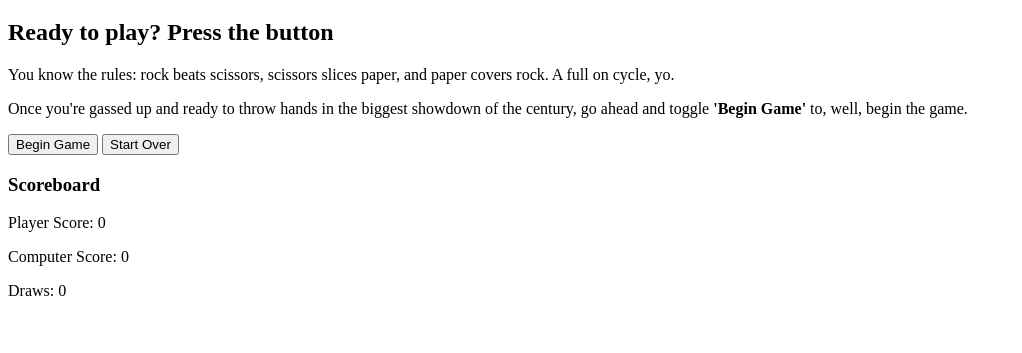
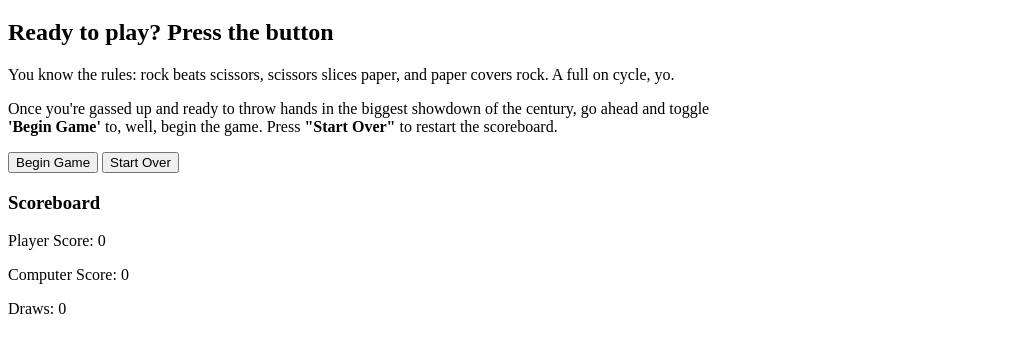
Before and after one commit to AstringentBeet/rock-paper-scissors, a plain HTML site: page index.html in a window 1280 px wide. Shown: the part 61-414 px from the top of the page, without its empty margins (0-1022 px from the left). Drawn offline with Linux system fonts and the light colour scheme.

Commit message:
More descriptions on the page, and minor js update

```diff
--- a/index.html
+++ b/index.html
@@ -18,8 +18,8 @@
                 </p>
                 <p>Once you're gassed up and ready to throw hands
                     in the biggest showdown of the century, go
-                    ahead and toggle <b>'Begin Game'</b> to, well,
-                    begin the game.
+                    ahead and toggle<br> <b>'Begin Game'</b> to, well,
+                    begin the game. Press <b>"Start Over"</b> to restart the scoreboard.
                 </p>
                 <button onclick = 'playRound(userChoice(), computerChoice())'>Begin Game</button>
                 <button onclick = 'startOver()'>Start Over</button>
--- a/script.js
+++ b/script.js
@@ -49,9 +49,6 @@ let startOver = () =>{
     playGroup.draw.innerHTML = tie;
 }
 //Scoreboard ends
-
-//
-
 
 //creates the RPS Standard
 const weapons = {
```
